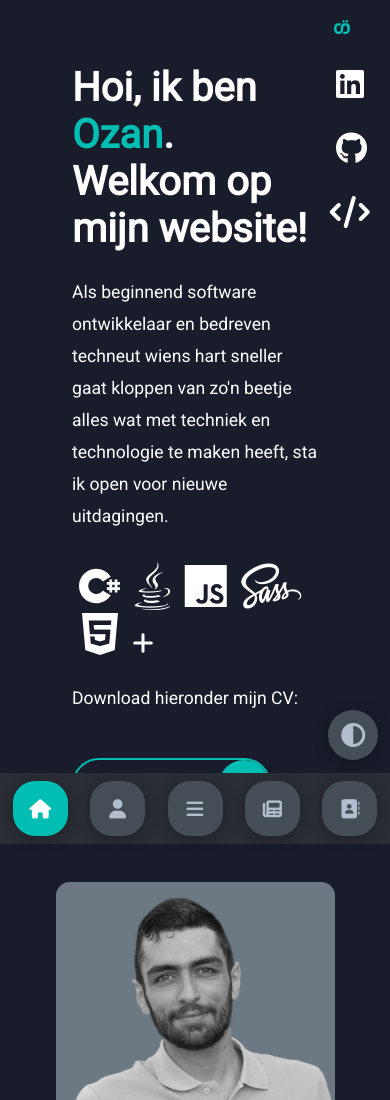
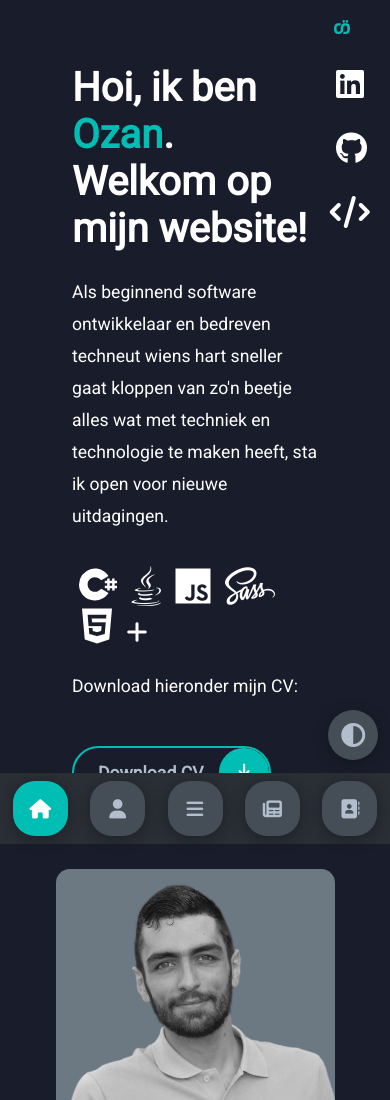
Before and after one commit to Ozan-O/Ozan-O.github.io, a plain HTML site: page index.html in a window 390 px wide. Shown: the top 1100 px of the page. Drawn offline with Linux system fonts and the light colour scheme.

Commit message:
home icoontjes kleiner

```diff
--- a/styles/_media.scss
+++ b/styles/_media.scss
@@ -65,6 +65,27 @@
             }
         }
     }
+
+    .home-icons{
+        i{
+            font-size: 2.5rem;
+            padding-left: 10px;
+        }
+        :first-child{
+            padding-left: 7px;
+        }
+        :last-child{
+            font-size: 1.5rem;
+        }
+    }
+    .c-icon2 {
+        filter: var(--svg-filter-1);
+        height: 2.8rem;
+        width: 2.8rem;
+        padding-top: 12px;
+        /* Other styles here */
+    }
+
     .header-content .left-header .image{
         margin: 0 auto;
         width: 90%;
@@ -80,7 +101,7 @@
 
     .portfolio-container{
         grid-template-columns: 1fr;
-        margin-bottom: 5rem;
+        margin-bottom: 8rem;
     }
 
     .main-info{
```
Also changed, not shown: styles/styles.css, 1 other file.
